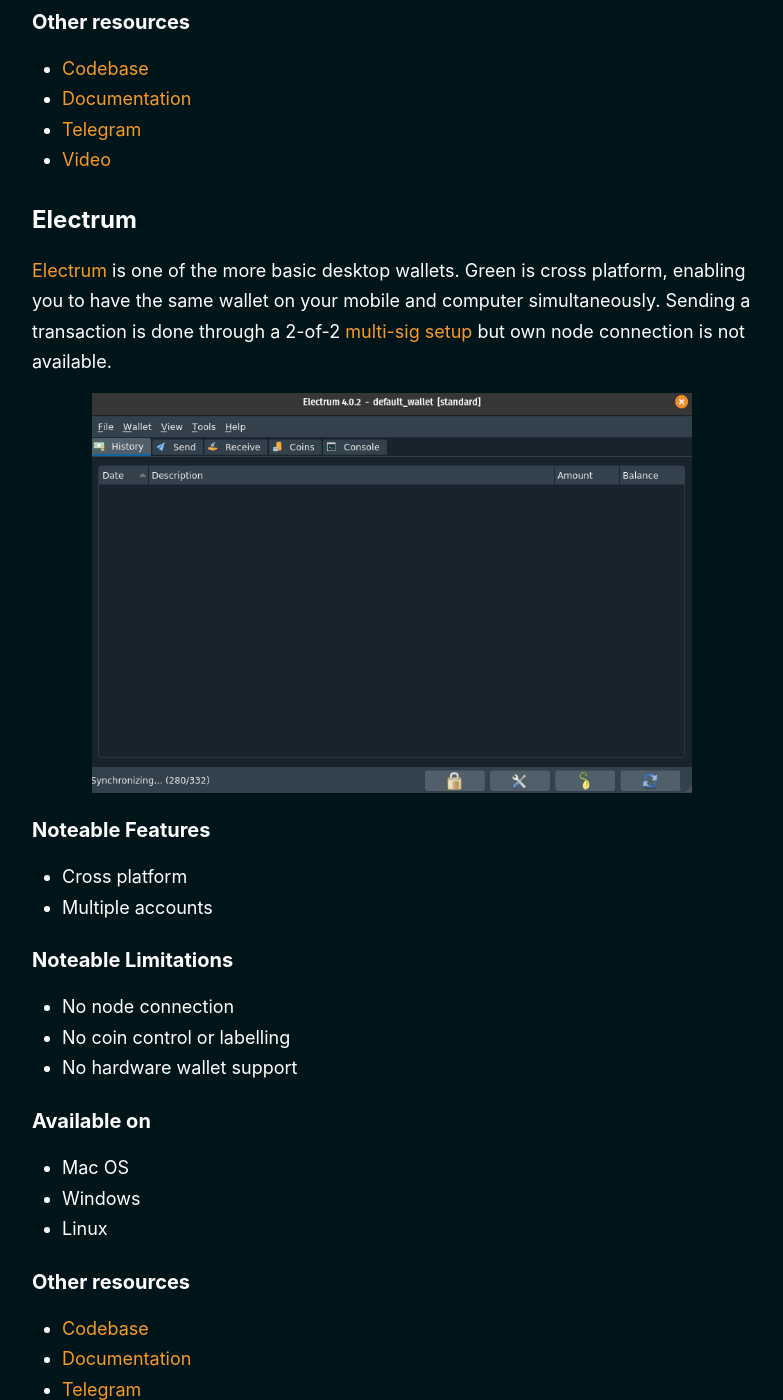
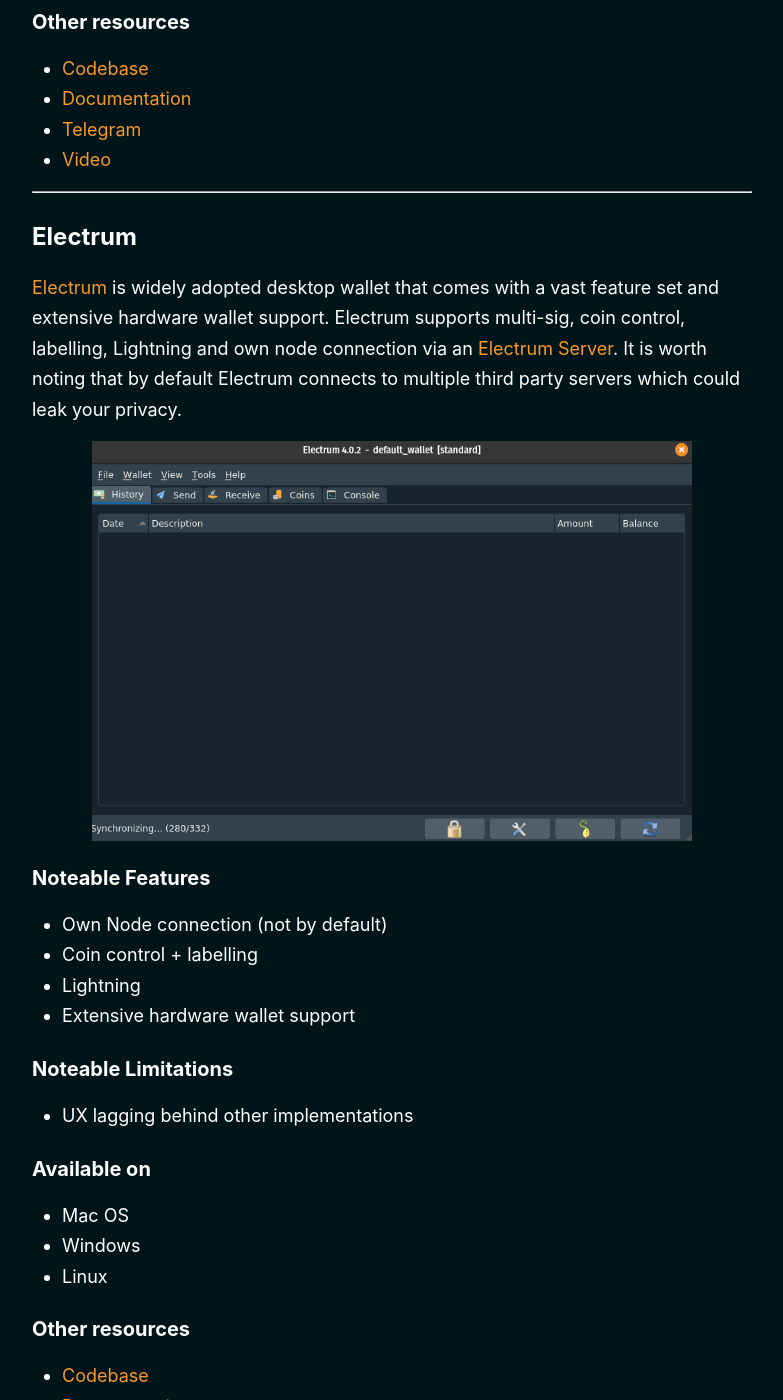
Before and after one commit to BitcoinQnA/bitcoin-wallet-guide, a Jekyll site: the page built from _pages/desktop.md, in a window 1280 px wide and 1400 px high, scrolled down 3152 px. Shown: the whole window, without its empty margins (248-1031 px from the left). Built offline with Jekyll 4.4.1, drawn with Linux system fonts in a browser that asks for light colours; some of the changed text lies outside the part shown.

Commit message:
Update desktop.md

```diff
--- a/_pages/desktop.md
+++ b/_pages/desktop.md
@@ -72,21 +72,22 @@ Desktop wallets offer more usability and often, a greater feature set when compa
 * [Telegram](https://t.me/blockstream_green)
 * [Video](https://youtu.be/uO3Zi9D5b0Y)
 
+***
 
 ## Electrum
 
-[Electrum](https://electrum.org/#home) is one of the more basic desktop wallets. Green is cross platform, enabling you to have the same wallet on your mobile and computer simultaneously. Sending a transaction is done through a 2-of-2 [multi-sig setup](https://help.blockstream.com/hc/en-us/articles/900001388366-What-does-Blockstream-Green-s-multisig-protect-from-) but own node connection is not available.
+[Electrum](https://electrum.org/#home) is widely adopted desktop wallet that comes with a vast feature set and extensive hardware wallet support. Electrum supports multi-sig, coin control, labelling, Lightning and own node connection via an [Electrum Server](https://github.com/romanz/electrs). It is worth noting that by default Electrum connects to multiple third party servers which could leak your privacy.
 
 <img src="https://raw.githubusercontent.com/BitcoinQnA/bitcoin-wallet-guide/master/images/Electrum%20Desktop.png" class=responsive width="600" height="400" maxheight="500">
 
 ### Noteable Features
-* Cross platform
-* Multiple accounts
+* Own Node connection (not by default)
+* Coin control + labelling
+* Lightning
+* Extensive hardware wallet support
 
 ### Noteable Limitations
-* No node connection
-* No coin control or labelling
-* No hardware wallet support
+* UX lagging behind other implementations
 
 ### Available on
 * Mac OS
@@ -94,12 +95,40 @@ Desktop wallets offer more usability and often, a greater feature set when compa
 * Linux
 
 ### Other resources
-* [Codebase](https://github.com/Blockstream/green_qt)
-* [Documentation](https://help.blockstream.com/hc/en-us/categories/900000056183-Blockstream-Green)
-* [Telegram](https://t.me/blockstream_green)
-* [Video](https://youtu.be/uO3Zi9D5b0Y)
+* [Codebase](https://github.com/spesmilo/electrum)
+* [Documentation](https://electrum.readthedocs.io/en/latest/)
+* [Reddit](https://www.reddit.com/r/Electrum/)
+* [Video](https://www.keepitsimplebitcoin.com/electrum-bitcoin-wallet/)
+
+***
 
 ## Fully Noded
+
+[Fully Noded](https://fullynoded.app/) is an extremely feature rich Mac OS Bitcoin and Lightning wallet that connects to your own node by easily by scanning a QR code. Fully Noded also allows you to interact with your node by running RPC commands so that you can do things like verify the total supply of Bitcoin.
+
+<img src="https://raw.githubusercontent.com/BitcoinQnA/bitcoin-wallet-guide/master/images/FN%20desktop.png" class=responsive width="575" height="450" maxheight="450">
+
+### Noteable Features
+* Connect to own node (default)
+* PSBT and multi-sig
+* Coin control
+* Runs over Tor
+
+### Noteable Limitations
+* C Lightning implementation not common amongst average node runners
+* No windows or Linux option
+* Only supports Coldcard hardware wallet
+
+### Available on
+* Mac OS
+
+### Other resources
+* [Codebase](https://github.com/Fonta1n3/FullyNoded)
+* [Documentation](https://github.com/Fonta1n3/FullyNoded/blob/master/Docs)
+* [Telegram](https://t.me/FullyNoded)
+* [Setup Video](https://www.youtube.com/channel/UCKvdcFJh7H96NJhwZrsNeqw)
+
+***
 
 ## Lily Wallet
 
```
